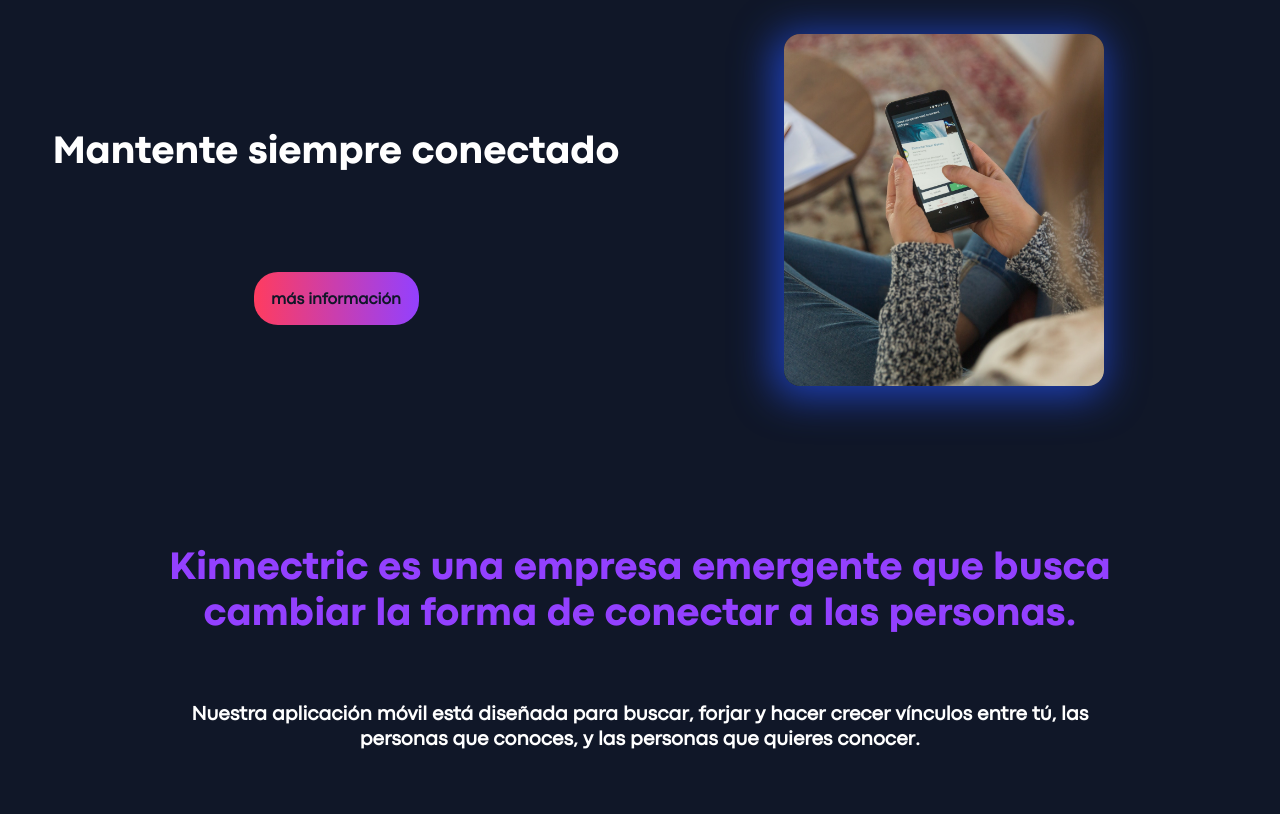
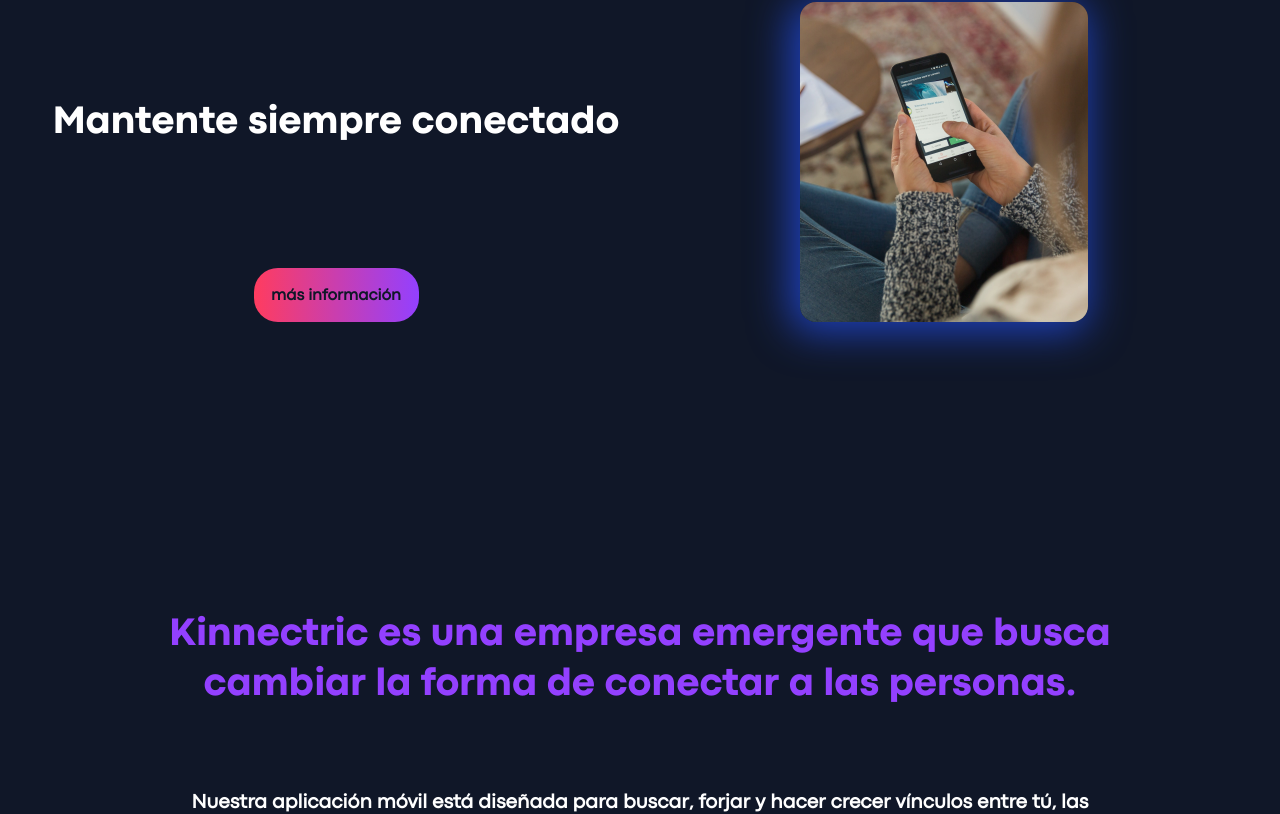
Before and after one commit to pablocordonie/css-flex_design, a plain HTML site: page index.html in a window 1280 px wide. Shown: the part 156-970 px from the top of the page. Drawn offline with Linux system fonts and the light colour scheme.

Commit message:
feat: add the same layout to the demo slides and the footer such as the hero has in styles.css

```diff
--- a/index.html
+++ b/index.html
@@ -50,7 +50,7 @@
             class="rtc--main-hero-img"
           />
         </section>
-        <section class="rtc--main-hero-info_container rtc-half">
+        <section class="rtc--main-hero-info rtc-half">
           <h2 class="rtc--main-hero-info-h2">Mantente siempre conectado</h2>
           <div class="rtc--main-hero-info-button">
             <span>más información</span>
--- a/styles.css
+++ b/styles.css
@@ -70,7 +70,7 @@
 
 h2,
 p {
-  line-height: 1.15;
+  line-height: 1.25;
 }
 
 p {
@@ -81,7 +81,7 @@
 span {
   font-family: 'Codec Pro';
   font-size: var(--rtc-font-size-p-xs);
-  font-weight: 900;
+  font-weight: 600;
 }
 
 span:hover {
@@ -141,12 +141,13 @@
   gap: 4rem;
 }
 
-.rtc--main-hero-info_container,
-.rtc--main-demo-info_container {
+.rtc--main-hero-info,
+.rtc--main-demo-info {
   display: flex;
   flex-direction: column;
   align-items: center;
   gap: 2rem;
+  padding: 0 1rem;
 }
 
 .rtc--main-hero-info-button {
@@ -179,12 +180,15 @@
   flex-direction: column;
 }
 
-.rtc--main-about-info,
-.rtc--main-demo-info {
+.rtc--main-about-info {
   display: flex;
   flex-direction: column;
   gap: 2rem;
   padding: 0 1rem;
+}
+
+.rtc--main-about-info-h2 {
+  padding-bottom: 1rem;
 }
 
 .rtc--main-about-info-h2,
@@ -251,6 +255,7 @@
 
   h2 {
     font-size: var(--rtc-font-size-h2-m);
+    padding-bottom: 1.5rem;
   }
 
   .rtc--header-nav-list {
@@ -266,6 +271,11 @@
   .rtc--main-about-info {
     padding: 0 4rem;
   }
+
+  .rtc--main-demo-img {
+    width: 16rem;
+    height: 20rem;
+  }
 }
 
 @media screen and (min-width: 768px) {
@@ -274,6 +284,7 @@
     flex-direction: row;
     justify-content: space-between;
     padding-right: 0;
+    padding-bottom: 6rem;
   }
 
   h2 {
@@ -281,34 +292,45 @@
   }
 
   p {
-    font-size: var(--rtc-font-size-p-s);
     line-height: 1.25;
   }
 
-  .rtc--main-hero {
+  .rtc--main-hero,
+  .rtc--main-demo {
     flex-direction: row-reverse;
-    justify-content: space-evenly;
+    align-items: center;
     gap: 0;
-    padding-top: 4rem;
+  }
+
+  .rtc-slide {
+    padding-bottom: 10rem;
   }
 
   .rtc-half {
     width: 50%;
   }
 
-  .rtc--main-hero-info_container {
-    gap: 3.5rem;
-    padding-top: 4rem;
+  .rtc--main-about-info {
+    padding: 2rem 4rem 0 4rem;
   }
 
-  .rtc--main-about-info {
-    padding: 2rem 6rem 8rem 6rem;
+  .rtc--footer {
+    flex-direction: row;
+    align-items: flex-start;
+  }
+
+  .rtc--footer-logo {
+    justify-content: center;
   }
 }
 
 @media screen and (min-width: 850px) {
   h2 {
     font-size: var(--rtc-font-size-h2-xl);
+  }
+
+  p {
+    font-size: var(--rtc-font-size-p-s);
   }
 
   .rtc--header-nav a,
@@ -321,13 +343,17 @@
     padding-right: 2rem;
   }
 
-  .rtc--main-hero-info_container {
+  .rtc--main-hero-info {
     gap: 4rem;
-    padding-top: 6rem;
   }
 
   .rtc--main-hero-img {
-    width: 20rem;
+    width: 18rem;
+    height: 20rem;
+  }
+
+  .rtc--main-demo-img {
+    width: 18rem;
     height: 22rem;
   }
 }
@@ -335,6 +361,10 @@
 @media screen and (min-width: 1024px) {
   span {
     font-size: var(--rtc-font-size-p-s);
+  }
+
+  .rtc-slide {
+    padding-bottom: 12rem;
   }
 
   .rtc--main-hero-info-button {
@@ -352,11 +382,19 @@
 }
 
 @media screen and (min-width: 1200px) {
+  p {
+    font-size: var(--rtc-font-size-p-m);
+  }
+
   .rtc--header-nav-list {
     gap: 8rem;
   }
 
-  .rtc--main-hero-info_container {
+  .rtc-slide {
+    padding-bottom: 16rem;
+  }
+
+  .rtc--main-hero-info {
     gap: 6rem;
     padding-top: 6rem;
   }
```
